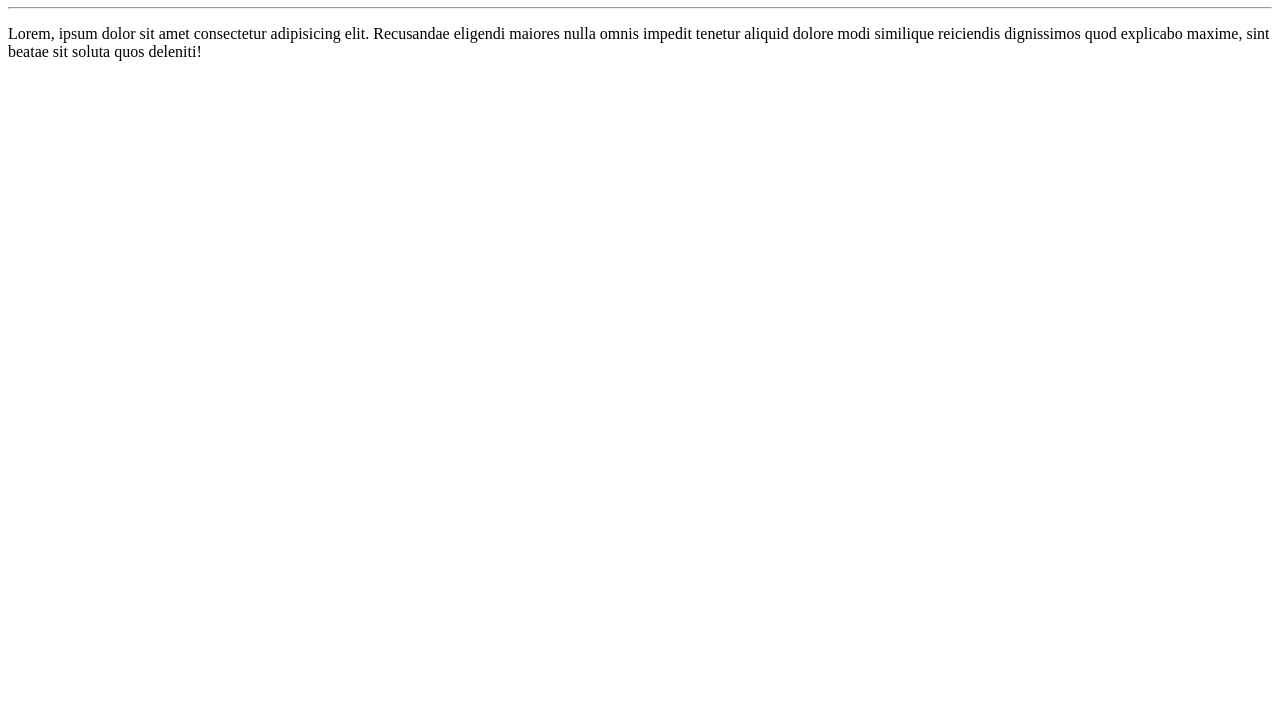
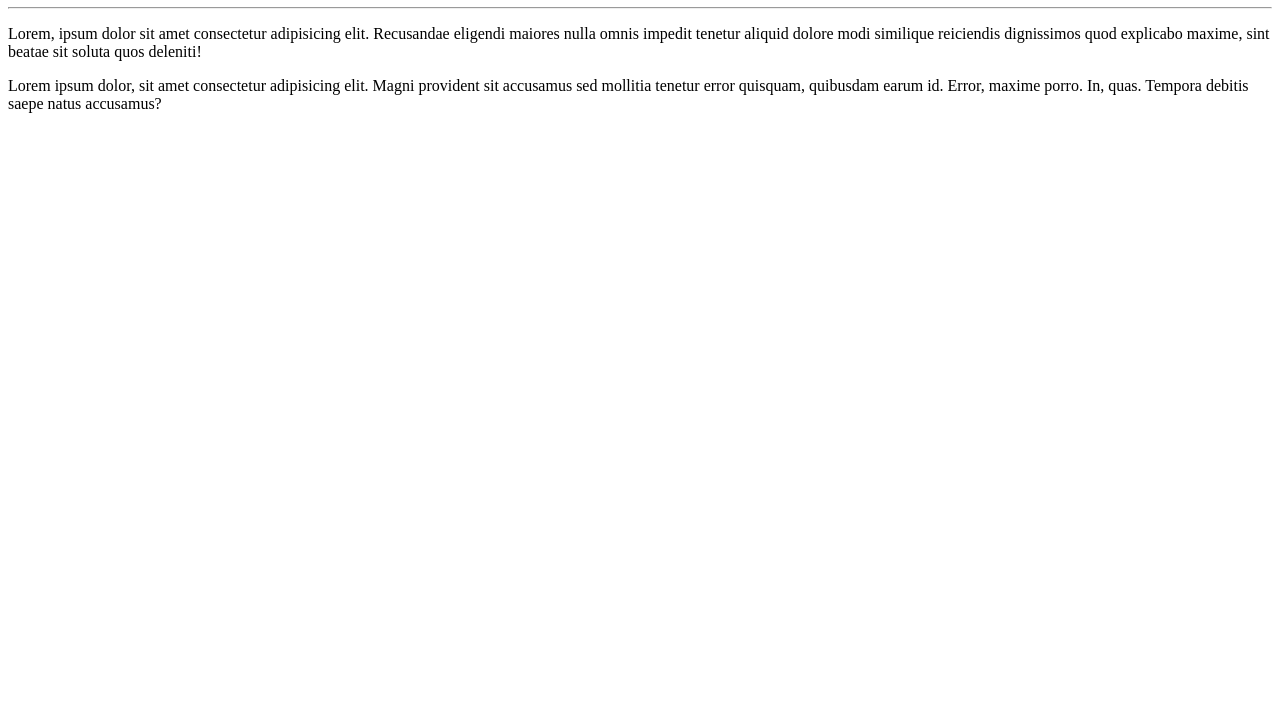
Before and after one commit to moysesosantos/Hello-World, a plain HTML site: page example-site/index.html in a window 1280 px wide. Shown: the part 73-800 px from the top of the page. Drawn offline with Linux system fonts and the light colour scheme.

Commit message:
Added the second paragraph

```diff
--- a/example-site/index.html
+++ b/example-site/index.html
@@ -9,7 +9,9 @@
     <h1>Hello World</h1>
         <hr>
             <p>Lorem, ipsum dolor sit amet consectetur adipisicing elit. Recusandae eligendi maiores nulla omnis impedit tenetur aliquid dolore modi similique reiciendis dignissimos quod explicabo maxime, sint beatae sit soluta quos deleniti!</p>
+            <p>
+                Lorem ipsum dolor, sit amet consectetur adipisicing elit. Magni provident sit accusamus sed mollitia tenetur error quisquam, quibusdam earum id. Error, maxime porro. In, quas. Tempora debitis saepe natus accusamus?
+            </p>
         </hr>
-
     </body>
 </html>
```
